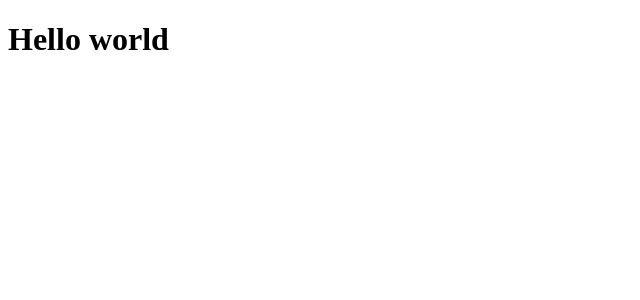
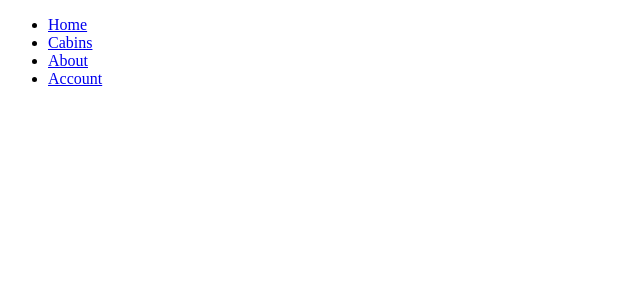
Before and after one commit to guanghui28/The-wild-oasis-with-nextjs14, a Next.js app: page / in a window 1280 px wide. Shown: the top 300 px of the page, without its empty margins (0-640 px from the left). Built offline with nearby package versions, Linux system fonts and the light colour scheme.

Commit message:
create navigation components

```diff
--- /dev/null
+++ b/app/components/Navigation.js
@@ -0,0 +1,20 @@
+import Link from "next/link";
+
+export default function Navigation() {
+	return (
+		<ul>
+			<li>
+				<Link href="/">Home</Link>
+			</li>
+			<li>
+				<Link href="/cabins">Cabins</Link>
+			</li>
+			<li>
+				<Link href="/about">About</Link>
+			</li>
+			<li>
+				<Link href="/account">Account</Link>
+			</li>
+		</ul>
+	);
+}
--- a/app/page.js
+++ b/app/page.js
@@ -1,3 +1,9 @@
+import Navigation from "./components/Navigation";
+
 export default function Page() {
-	return <h1>Hello world</h1>;
+	return (
+		<div>
+			<Navigation />
+		</div>
+	);
 }
```
